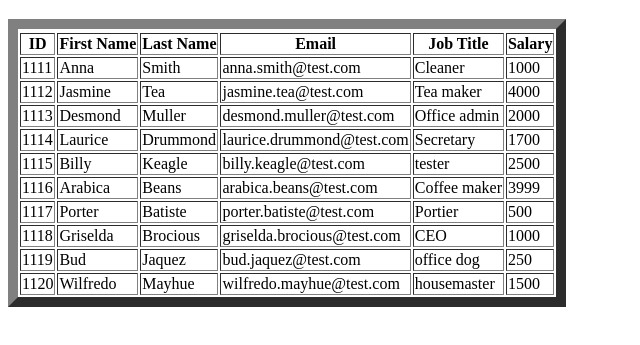
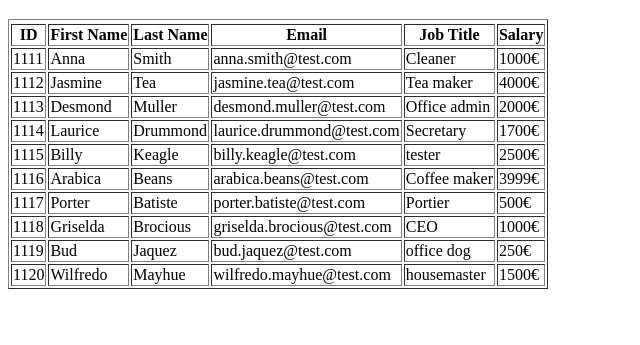
Before and after one commit to izzywest/FSWD40-day05-javascript, a plain HTML site: page index2.html in a window 1280 px wide. Shown: the part 61-406 px from the top of the page, without its empty margins (0-640 px from the left). Drawn offline with Linux system fonts and the light colour scheme.

Commit message:
add currency unit sign

```diff
--- a/index2.html
+++ b/index2.html
@@ -9,48 +9,17 @@
 <body>
 	<script>
 	document.writeln("<h1>Employees:</h1>");
-	document.writeln("<table border = '10'><tr>");
+	document.writeln("<table border = '1'><tr>");
 	document.write("<tr>" + "<th>" + "ID" + "</th>" + "<th>" + "First Name" + "</th>" + "<th>" + "Last Name" + "</th>" + "<th>" + "Email" + "</th>" + "<th>" + "Job Title" + "</th>" + "<th>" + "Salary" + "</th>") ;
 
 	for (i = 0; i < json.length; i++) {
     var obj = json[i];
 
    	document.write("<tr>");
-	document.write("<td>" + json[i].id + "</td>" + "<td>" + json[i].firstName + "<td>" + json[i].lastName + "</td>" + "<td>" + json[i].eMail + "</td>" + "<td>" + json[i].jobTitle + "</td>" + "<td>" + json[i].salary + "</td>");
+	document.write("<td>" + json[i].id + "</td>" + "<td>" + json[i].firstName + "<td>" + json[i].lastName + "</td>" + "<td>" + json[i].eMail + "</td>" + "<td>" + json[i].jobTitle + "</td>" + "<td>" + json[i].salary + "€" + "</td>");
 	document.write("</tr>");
 	}
 	document.write("</table>");
-
-
-
-   /*
-    document.writeln("<td>");
-    document.writeln("<table border = '1'>");
-    document.writeln("<tr><td><b>ID: </b></td>" + "<td>" + json[i].id+"</td></tr>");
-    document.write("<br>");
-	document.writeln("<tr><td><b>first name:</b></td>" + "<td>" + json[i].firstName+"</td></tr>");
-    document.writeln("<tr><td><b>last name:</b></td>" + "<td>" + json[i].lastName+"</td></tr>");
-    document.writeln("<tr><td><b>e-mail:</b></td>" + "<td>" + json[i].eMail+"</td></tr>");
-    document.writeln("<tr><td><b>job title:</b></td>" + "<td>" + json[i].jobTitle+"</td></tr>");
-    document.writeln("<tr><td><b>salary:</b></td>" + "<td>" + json[i].salary+ "€" + "</td></tr>");
-    document.writeln("</table");
-    document.writeln("</td>");
-}
-
-	or (l = 0; l < json.length; l++) {
-		var obj =json[l];
-
-	document.writeln("<td>");
-	document.writeln("<table border = '1'>");
-	document.writeln("<tr><td><n>ID: </b></td>");
-	document.writeln("<tr><td><n>first name: </b></td>");
-	document.writeln("<tr><td><n>last name: </b></td>");
-	document.writeln("<tr><td><n>e-mail: </b></td>");
-	document.writeln("<tr><td><n>job title: </b></td>");
-	document.writeln("<tr><td><n>salary: </b></td>");
-	}
-*/
-
 </script>
 </body>
 </html>
```
Also changed, not shown: data.json (line endings or trailing spaces).
